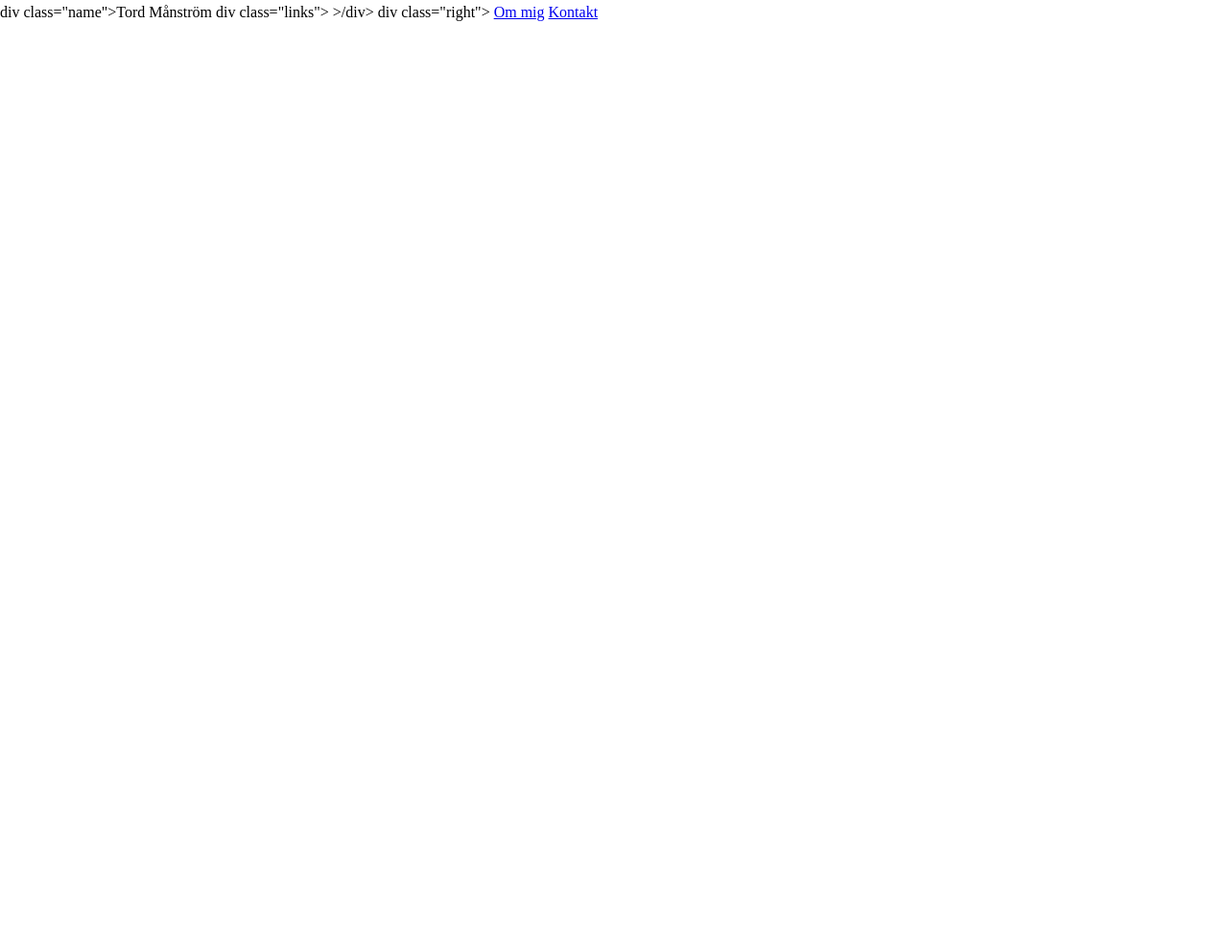
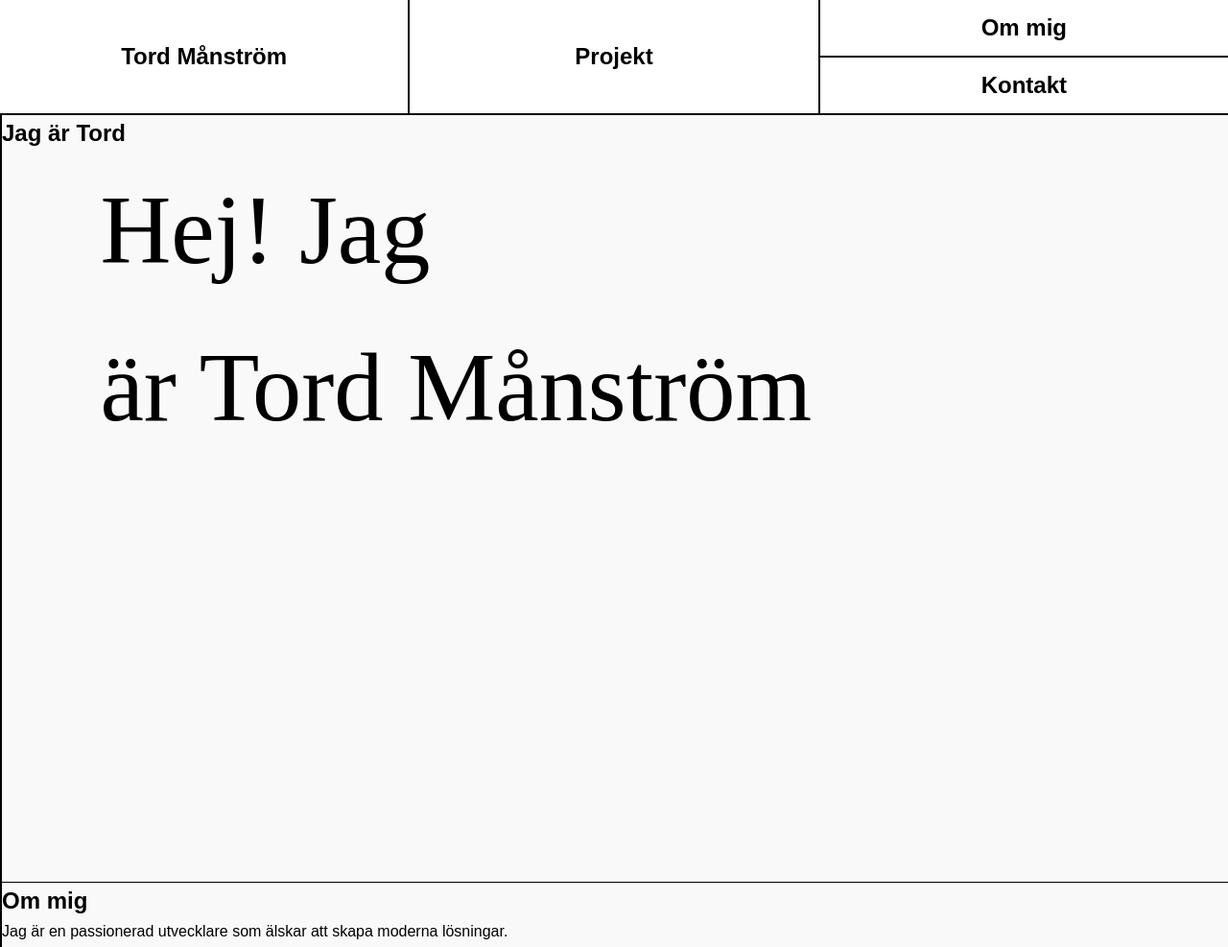
Before and after one commit to Tordolito/WebPortfolio_2.0, a plain HTML site: page index.html in a window 1280 px wide. Shown: the top 987 px of the page at 96% size. Before the commit the page ends 800 px from the top, so only its background shows below. Drawn offline with Linux system fonts and the light colour scheme.

Commit message:
Animation_Test

```diff
--- a/CSS/style.css
+++ b/CSS/style.css
@@ -0,0 +1,245 @@
+/* Global stil */
+body {
+    margin-top: 120px; /* Flyttar hela sidan ner så att navbaren inte täcker första sektionen */
+    font-family: Arial, sans-serif;
+  }
+
+
+
+  /* Navbar */
+  .navbar {
+    display: grid;
+    grid-template-columns: 1fr 1fr 1fr; /* Tre kolumner */
+    grid-template-rows: auto; /* Automatiska rader */
+    width: 100%;
+    height: 120px; /* Justera höjden */
+    background-color: #fff;
+    border-bottom: 2px solid black; /* Yttre ram runt hela navbaren */
+    box-sizing: border-box;
+    text-align: center;
+    align-items: center;
+    display: flex;
+    justify-content: center;
+    position: fixed;
+    top: 0;
+    left: 0;
+    z-index: 1000;
+  }
+
+  /* background-color: rgba(255, 255, 255, 0.9); /* Lätt genomskinlig bakgrund */
+  backdrop-filter: blur(5px); /* Suddar bakgrunden lite för snygg effekt */
+
+  /* Ta bort färgändring för besökta länkar */
+    .navbar a:visited {
+    color: #000; /* Svart även efter klick */
+  }
+
+  .navbar a {
+    color: #000; /* Svart text */
+    text-decoration: none; /* Ta bort understrykning */
+    font-weight: bold;
+  }
+
+  .navbar a:hover {
+    text-decoration: underline; /* Understrykning vid hovring */
+  }
+
+
+  /* Gemensam stil för varje box */
+  .navbar div {
+    flex:1;
+    align-content: center;
+  }
+
+  /* Vänster kolumn */
+  .navbar .left {
+    font-size: 1.5rem;
+    font-weight: bold;
+    border-right: 2px solid black; /* Streck till höger */
+    height : 100%;
+  }
+
+  /* Mitten kolumn */
+  .navbar .center {
+    font-size: 1.5rem;
+    font-weight: bold;
+    border-right: 2px solid black; /* Streck till höger */
+    height : 100%;
+  }
+
+/* Höger kolumn med två rader */
+.navbar .right {
+    font-size: 1.5rem;
+    font-weight: bold;
+    display: flex;
+    flex-direction: column; /* Två rader */
+    justify-content: space-between; /* Fördelar utrymmet jämnt mellan raderna */
+    height: 100%;
+  }
+
+  /* Gemensam stil för varje rad i .right */
+  .navbar .right div {
+    display: flex;
+    align-items: center; /* Centrerar texten vertikalt */
+    justify-content: center; /* Centrerar texten horisontellt */
+    height: 50%; /* Varje rad tar upp hälften av höjden */
+
+  }
+
+  /* Första raden i höger kolumn */
+  .navbar .right div:first-child {
+    border-bottom: 2px solid black; /* Streck under första raden */
+
+  }
+
+  section {
+    min-height: 100vh; /* Sektionen fyller minst skärmhöjden */
+    width: 100%;
+    border-left: 2px solid #000000; /* Kantlinje */
+
+
+    margin: 0; /* Yttre marginal mellan sektionerna */
+    border-bottom: 1px solid #000000; /* Kantlinje */
+    background-color: #f9f9f9; /* Ljusa bakgrunder */
+    box-sizing: border-box; /* Säkerställer att padding inte påverkar bredden */
+  }
+
+
+
+.title {
+    padding-left: 1em;
+    grid-column: 1 / -1;
+    grid-row: 1;
+
+    font-family: "Prata", serif;
+    font-size: 8vw;
+    width: 100%;
+    z-index: 2;
+
+    // start
+
+    > .title-inner {
+      display: inline-block;
+    }
+  }
+
+  @keyframes text-clip {
+    from {
+      clip-path: polygon(0% 100%, 100% 100%, 100% 100%, 0% 100%);
+    }
+    to {
+      clip-path: polygon(0 0, 100% 0, 100% 100%, 0 100%);
+    }
+  }
+
+  @keyframes outer-left {
+    from {
+      transform: translateX(50%);
+    }
+    to {
+      transform: none;
+    }
+  }
+
+  @keyframes inner-left {
+    from {
+      transform: translateX(-50%);
+    }
+    to {
+      transform: none;
+    }
+  }
+
+  .cafe,
+  .mozart {
+    animation: outer-left 1s 1s cubic-bezier(0.5, 0, 0.1, 1) both;
+    // outline: 1px solid red;
+  }
+
+  // [class*='inner'] {
+  //   outline: 1px solid blue;
+  // }
+
+  .title-inner {
+    display: inline-block;
+    animation: inner-left 1s 1s ease both;
+  }
+
+  .cafe-inner {
+    display: inline-block;
+    animation: inner-left 1s 1s ease both,
+      text-clip 1s 0s cubic-bezier(0.5, 0, 0.1, 1) both;
+  }
+
+  .mozart-inner {
+    animation: text-clip 1s 0s cubic-bezier(0.5, 0, 0.1, 1) both;
+  }
+
+  .title {
+    animation: outer-left 1s 1s ease both;
+  }
+
+  .cafe {
+    // start
+    > .cafe-inner {
+      display: inline-block;
+    }
+  }
+
+  .mozart {
+    display: inline-block;
+  }
+  .image {
+    grid-row: 1;
+    grid-column: 2;
+    margin-left: -2rem;
+    opacity: 0.7;
+
+    animation: image-in 1s cubic-bezier(0.5, 0, 0.1, 1) 2s backwards;
+
+    @keyframes image-in {
+      from {
+        clip-path: polygon(0 0, 100% 0, 100% 0, 0 0);
+      }
+      to {
+        clip-path: polygon(0 0, 100% 0, 100% 100%, 0 100%);
+      }
+    }
+
+    img {
+      display: block;
+      width: 100%;
+      height: auto;
+    }
+  }
+
+  // Replay animation!
+  body:active * {
+    animation: none !important;
+  }
+
+
+  #language-selector {
+    display: flex;
+    justify-content: center; /* Centrerar knapparna */
+    gap: 10px; /* Mellanrum mellan knappar */
+    margin-top: 20px; /* Avstånd från övrigt innehåll */
+  }
+
+  #language-selector button {
+    padding: 10px 15px;
+    font-size: 1rem;
+    border: 1px solid black;
+    background-color: white;
+    cursor: pointer;
+    transition: background 0.3s;
+  }
+
+  #language-selector button:hover {
+    background-color: #ddd;
+  }
+
+
+  html {
+    scroll-behavior: smooth;
+  }
--- a/index.html
+++ b/index.html
@@ -8,17 +8,79 @@
     <title>Document</title>
 </head>
 <body>
-    <nav class="navbar">
-        div class="name">Tord Månström </div>
-        div class="links">
-          <a href="#projekt"></a>
-          >/div>
-        div class="right">
-            <a href="#about">Om mig</a>
-            <a href="#contakt">Kontakt</a>
+
+
+  <!-- Navbar -->
+  <nav class="navbar">
+    <div class="left">
+      <a href="#start" data-lang="navbar-left">Tord Månström</a>
+    </div>
+    <div class="center">
+      <a href="#projects" data-lang="navbar-center">Projekt</a>
+    </div>
+    <div class="right">
+      <div class="top">
+        <a href="#about" data-lang="navbar-about">Om mig</a>
+      </div>
+      <div class="bottom">
+        <a href="#contact" data-lang="navbar-contact">Kontakt</a>
+      </div>
+    </div>
+</nav>
+
+
+    <!-- Övriga sektioner -->
+     <!-- Animationstest -->
+    <section id="start">
+        <h1 class="animated-text" data-lang="start-text">Jag är Tord</h1>
+
+        <div id="app">
+            <div class="title">
+              <div class="title-inner">
+                <div class="cafe">
+                  <div class="cafe-inner">Hej! Jag</div>
+                </div>
+                <div class="mozart">
+                  <div class="mozart-inner">är Tord Månström</div>
+                </div>
+              </div>
+            </div>
+          </div>
+    </section>
+
+
+
+
+      <!-- Om ming -->
+
+  <section id="about">
+    <h1 data-lang="about-title">Om mig</h1>
+    <p data-lang="about-content">Jag är en passionerad utvecklare som älskar att skapa moderna lösningar.</p>
+  </section>
+
+  <!-- Projekt -->
+  <section id="projects">
+    <h1 data-lang="projects-title">Projekt</h1>
+    <p data-lang="projects-content">Här är några av mina senaste projekt.</p>
+  </section>
+
+  <!-- Kontakt -->
+  <section id="contact">
+    <h1 data-lang="contact-title">Kontakt</h1>
+    <p data-lang="contact-phone">Telefon: 070-123-4567</p>
+    <p data-lang="contact-email">E-post: example@email.com</p>
+
+        <div id="language-selector">
+            <button onclick="changeLanguage('sv')">Svenska</button>
+            <button onclick="changeLanguage('en')">English</button>
+            <button onclick="changeLanguage('no')">Norsk</button>
+            <button onclick="changeLanguage('es')">Español</button>
         </div>
 
+  </section>
 
-    </nav>
+
+
+    <script defer src="script.js"></script>
 </body>
 </html>
--- a/script.js
+++ b/script.js
@@ -0,0 +1,68 @@
+const translations = {
+    sv: {
+      "start-text": "Jag är Tord",
+      "navbar-left": "Tord Månström",
+      "navbar-center": "Projekt",
+      "navbar-about": "Om mig",
+      "navbar-contact": "Kontakt",
+      "about-title": "Om mig",
+      "about-content": "Jag är en passionerad utvecklare som älskar att skapa moderna lösningar.",
+      "projects-title": "Projekt",
+      "projects-content": "Här är några av mina senaste projekt.",
+      "contact-title": "Kontakt",
+      "contact-phone": "Telefon: 070-123-4567",
+      "contact-email": "E-post: example@email.com",
+    },
+    en: {
+      "start-text": "I'm Tord",
+      "navbar-left": "Tord Månström",
+      "navbar-center": "Projects",
+      "navbar-about": "About Me",
+      "navbar-contact": "Contact",
+      "about-title": "About Me",
+      "about-content": "I am a passionate developer who loves creating modern solutions.",
+      "projects-title": "Projects",
+      "projects-content": "Here are some of my latest projects.",
+      "contact-title": "Contact",
+      "contact-phone": "Phone: 070-123-4567",
+      "contact-email": "Email: example@email.com",
+    },
+    no: {
+      "start-text": "Jeg er Tord",
+      "navbar-left": "Tord Månström",
+      "navbar-center": "Prosjekter",
+      "navbar-about": "Om meg",
+      "navbar-contact": "Kontakt",
+      "about-title": "Om meg",
+      "about-content": "Jeg er en lidenskapelig utvikler som elsker å lage moderne løsninger.",
+      "projects-title": "Prosjekter",
+      "projects-content": "Her er noen av mine nyeste prosjekter.",
+      "contact-title": "Kontakt",
+      "contact-phone": "Telefon: 070-123-4567",
+      "contact-email": "E-post: example@email.com",
+    },
+    es: {
+      "start-text": "Soy Tord",
+      "navbar-left": "Tord Månström",
+      "navbar-center": "Proyectos",
+      "navbar-about": "Sobre mí",
+      "navbar-contact": "Contacto",
+      "about-title": "Sobre mí",
+      "about-content": "Soy un desarrollador apasionado que ama crear soluciones modernas.",
+      "projects-title": "Proyectos",
+      "projects-content": "Aquí están algunos de mis últimos proyectos.",
+      "contact-title": "Contacto",
+      "contact-phone": "Teléfono: 070-123-4567",
+      "contact-email": "Correo electrónico: example@email.com",
+    },
+  };
+
+  function changeLanguage(lang) {
+    // Iterera över alla element med data-lang
+    document.querySelectorAll("[data-lang]").forEach((element) => {
+      const key = element.getAttribute("data-lang"); // Hämta data-lang-nyckeln
+      if (translations[lang] && translations[lang][key]) {
+        element.textContent = translations[lang][key]; // Uppdatera texten
+      }
+    });
+  }
```
